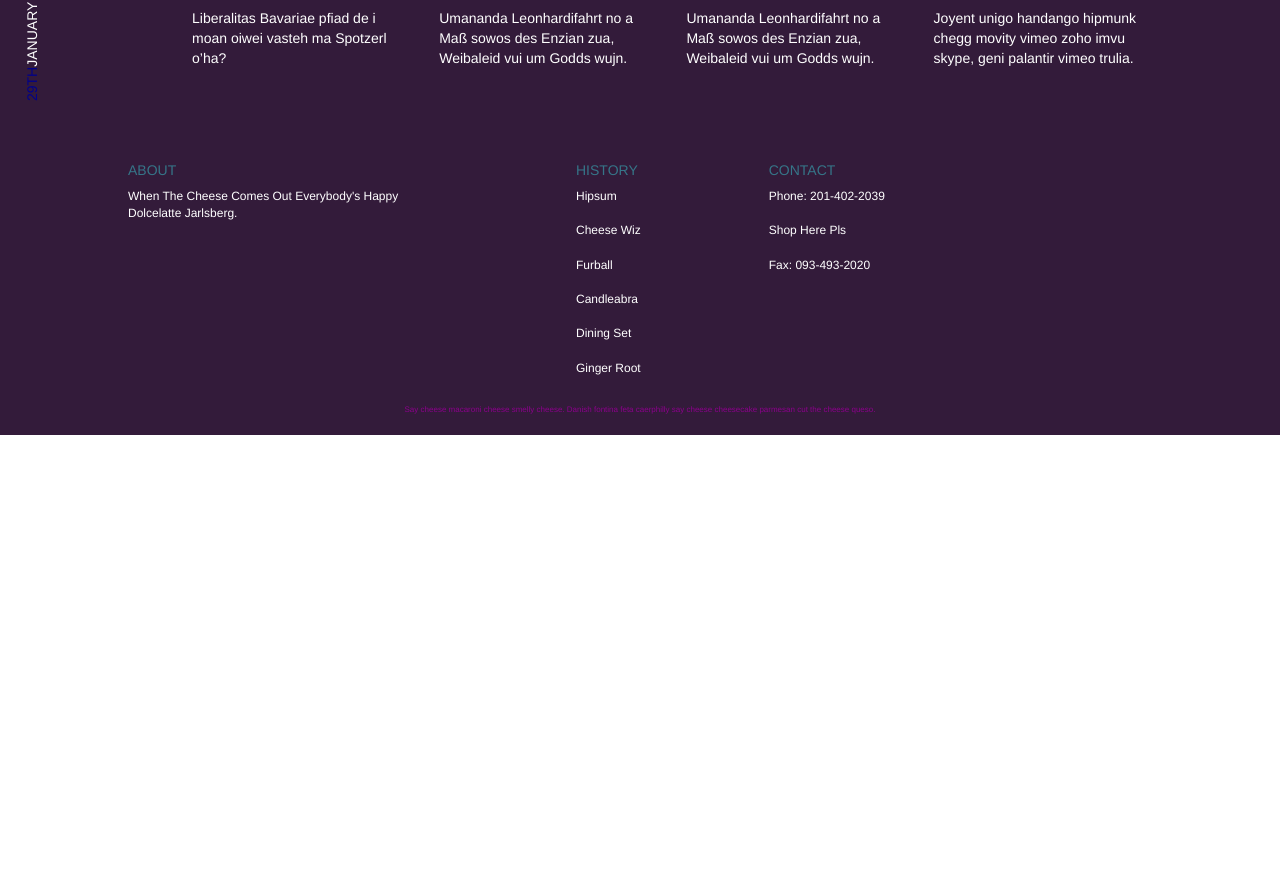
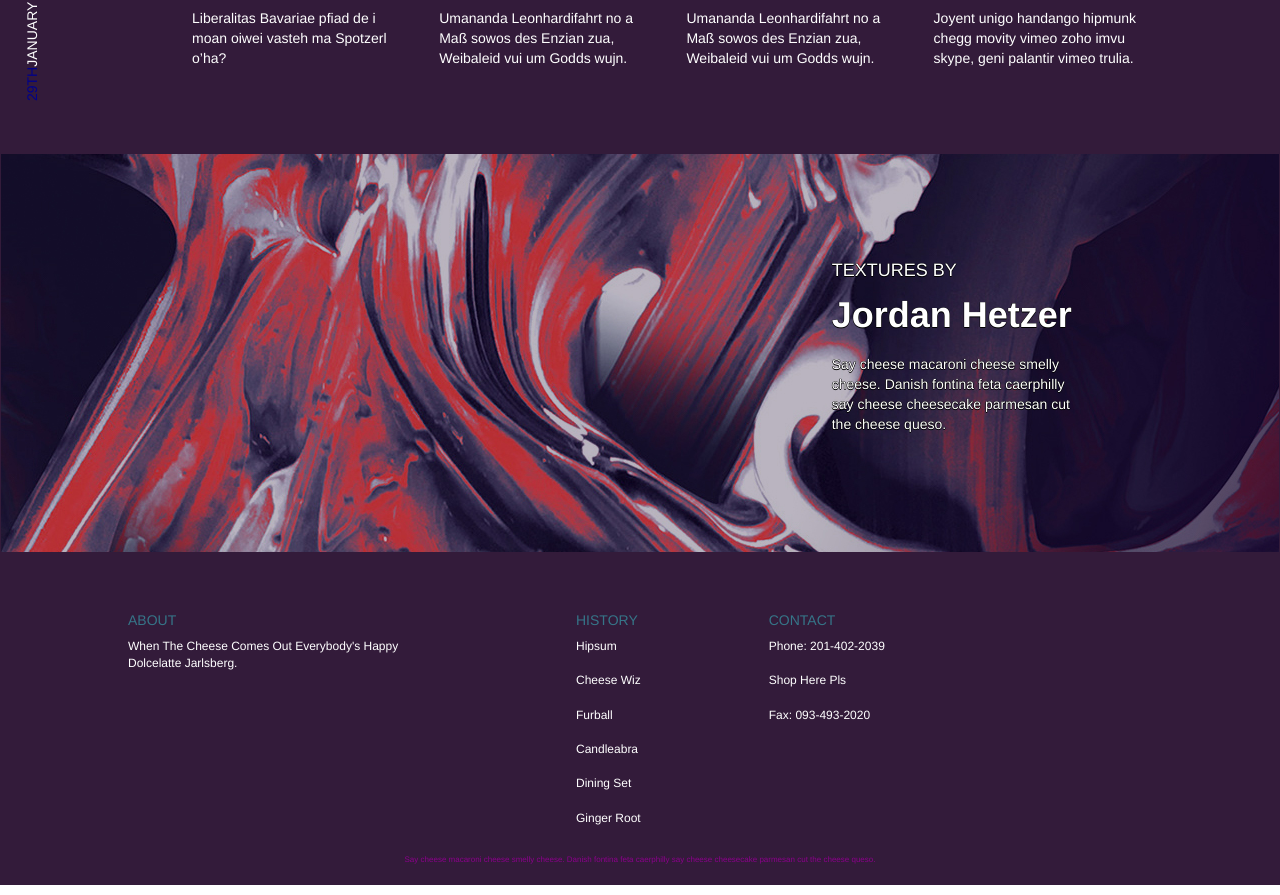
Before and after one commit to 2juicy/EpicGamesExercise, a React (Create React App) app: page /landing in a window 1280 px wide. Shown: the part 2022-2917 px from the top of the page. Before the commit the page ends 2467 px from the top, so only its background shows below. Built offline with nearby package versions, Linux system fonts and the light colour scheme.

Commit message:
1st page finished

```diff
--- /dev/null
+++ b/src/components/Signature/Signature.css
@@ -0,0 +1,38 @@
+.signature {
+  position: relative;
+  color: white;
+  width: 100%;
+  height: 400px;
+  text-shadow: -0.5px 0 black, 0 0.5px black, 0.5px 0 black, 0 -0.5px black;
+  border: rgba(51, 27, 58) 0.5px ridge;
+  margin-bottom: 50px;
+}
+
+.signature-text {
+  max-width: 20%;
+  position: absolute;
+  right: 15%;
+  top: 50%;
+  transform: translateY(-50%);
+}
+
+.signature-text h4 {
+  margin: 0px;
+  text-transform: uppercase;
+}
+.signature-text h1 {
+  font-weight: bold;
+  margin: 14px 0px 20px 0px;
+}
+
+@media (max-width: 1024px) {
+  .signature-text {
+    max-width: 30%;
+  }
+  .signature-text h4 {
+    font-size: 14px;
+  }
+  .signature-text h1 {
+    font-size: 26px;
+  }
+}
--- /dev/null
+++ b/src/components/Signature/Signature.js
@@ -0,0 +1,20 @@
+import React from "react";
+import "./Signature.css";
+
+export default function Signature({ signature }) {
+  console.log(signature);
+  return (
+    <div
+      style={{
+        backgroundImage: `url(images/assets/${signature.backgroundImage})`
+      }}
+      className="signature"
+    >
+      <div className="signature-text">
+        <h4>{signature.subtitle}</h4>
+        <h1>{signature.title}</h1>
+        <p>{signature.text}</p>
+      </div>
+    </div>
+  );
+}
--- a/src/pages/landing/Landing.js
+++ b/src/pages/landing/Landing.js
@@ -4,9 +4,10 @@ import Scroll from "../../components/Scroll/Scroll";
 import Intro from "../../components/Intro/Intro";
 import Slider from "../../components/Slider/Slider";
 import Paragraph from "../../components/Paragraph/Paragraph";
+import Articles from "../../components/Articles/Articles.js";
+import Signature from "../../components/Signature/Signature";
 import Footer from "../../components/Footer/Footer";
 import "./Landing.css";
-import Articles from "../../components/Articles/Articles.js";
 
 export default function Landing() {
   useEffect(() => {
@@ -33,6 +34,7 @@ export default function Landing() {
       <Paragraph paragraph={content.slider1} />
       <Slider image={content.slider2} />
       <Articles columns={content.slider2.columns} />
+      <Signature signature={content.signature[0]} height={height} />
       <Footer
         footer={content.footer.options}
         copyright={content.footer.copyright}
```
